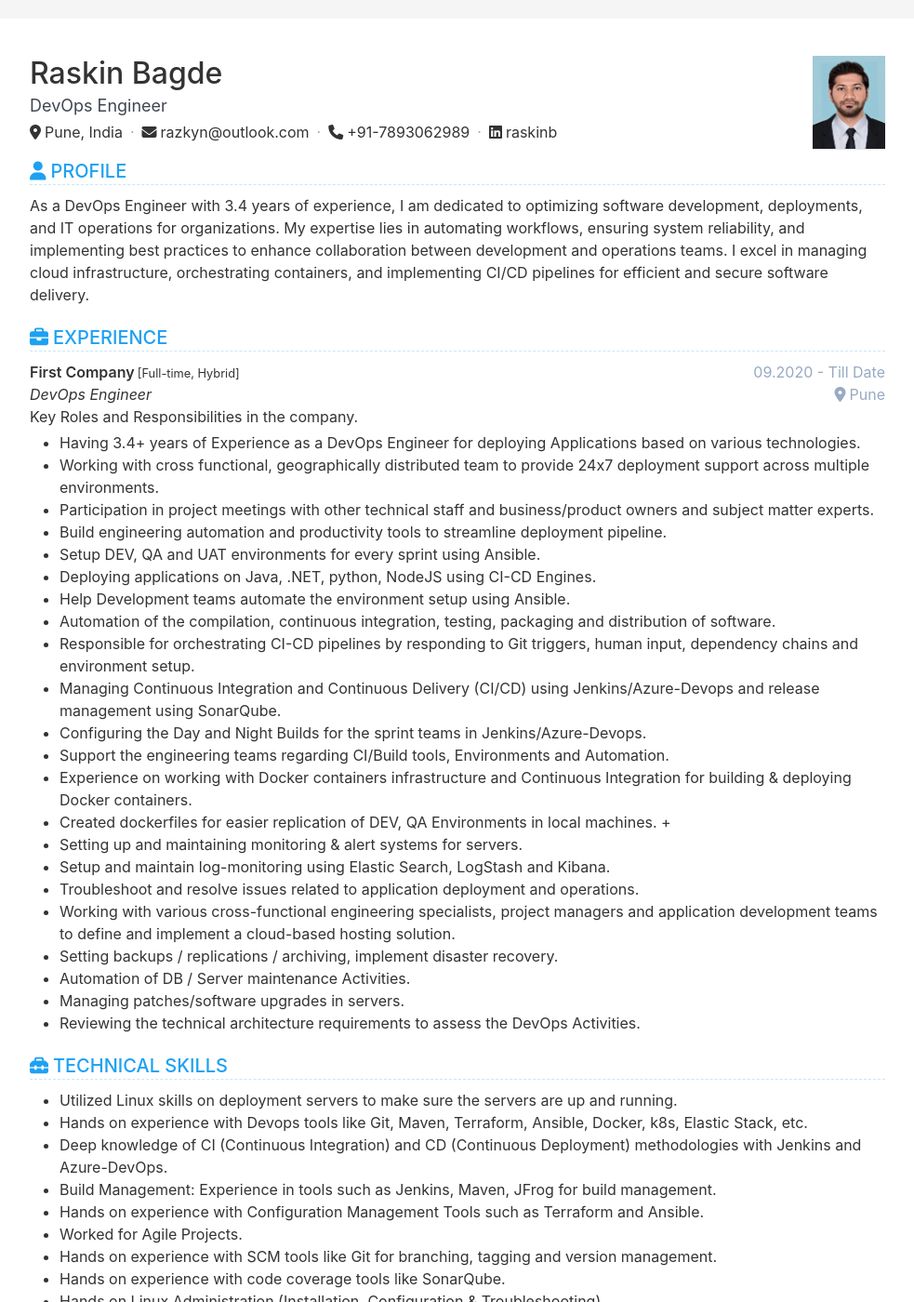
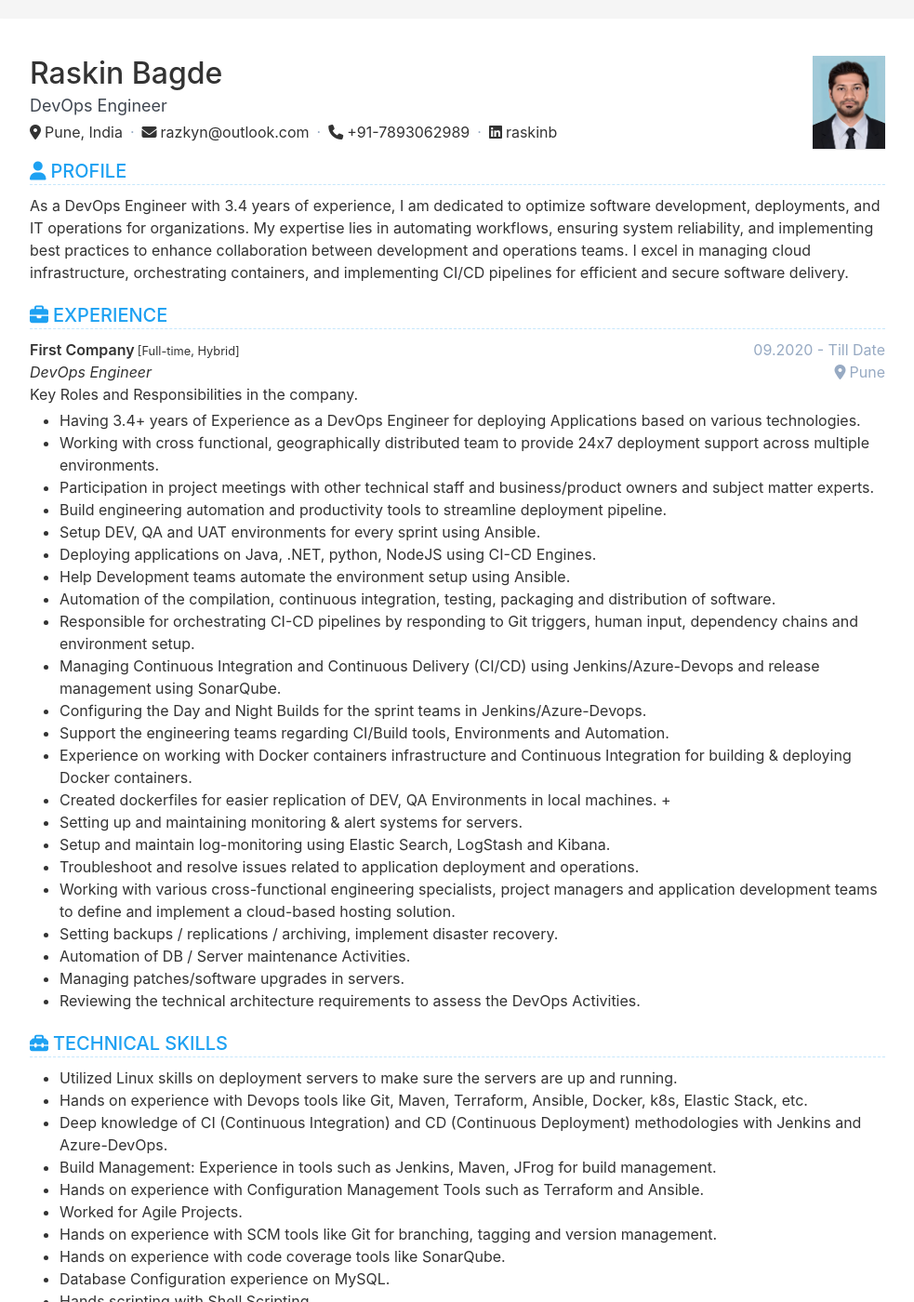
Before and after one commit to Raskinn/Resume, a Jekyll site: the page built from index.html, in a window 1280 px wide and 1400 px high. Shown: the whole window at 93% size, without its empty margins (148-1131 px from the left). Built offline with Jekyll 4.4.1, drawn with Linux system fonts in a browser that asks for light colours; some of the changed text lies outside the part shown.

Commit message:
Updated resume

```diff
--- a/_data/data.yml
+++ b/_data/data.yml
@@ -84,7 +84,7 @@ profile:
   order: 1
   title: Profile
   description: |
-      As a DevOps Engineer with 3.4 years of experience, I am dedicated to optimizing software development, deployments, and
+      As a DevOps Engineer with 3.4 years of experience, I am dedicated to optimize software development, deployments, and
       IT operations for organizations. My expertise lies in automating workflows, ensuring system reliability, and
       implementing best practices to enhance collaboration between development and operations teams. I excel in managing
       cloud infrastructure, orchestrating containers, and implementing CI/CD pipelines for efficient and secure software delivery.
@@ -171,7 +171,6 @@ skill:
     + Worked for Agile Projects.
     + Hands on experience with SCM tools like Git for branching, tagging and version management.
     + Hands on experience with code coverage tools like SonarQube.
-    + Hands on Linux Administration (Installation, Configuration & Troubleshooting).
     + Database Configuration experience on MySQL.
     + Hands scripting with Shell Scripting.
     + Hands on experience on cloud deployments using DevOps tools like Jenkins and Azure-DevOps.
```
